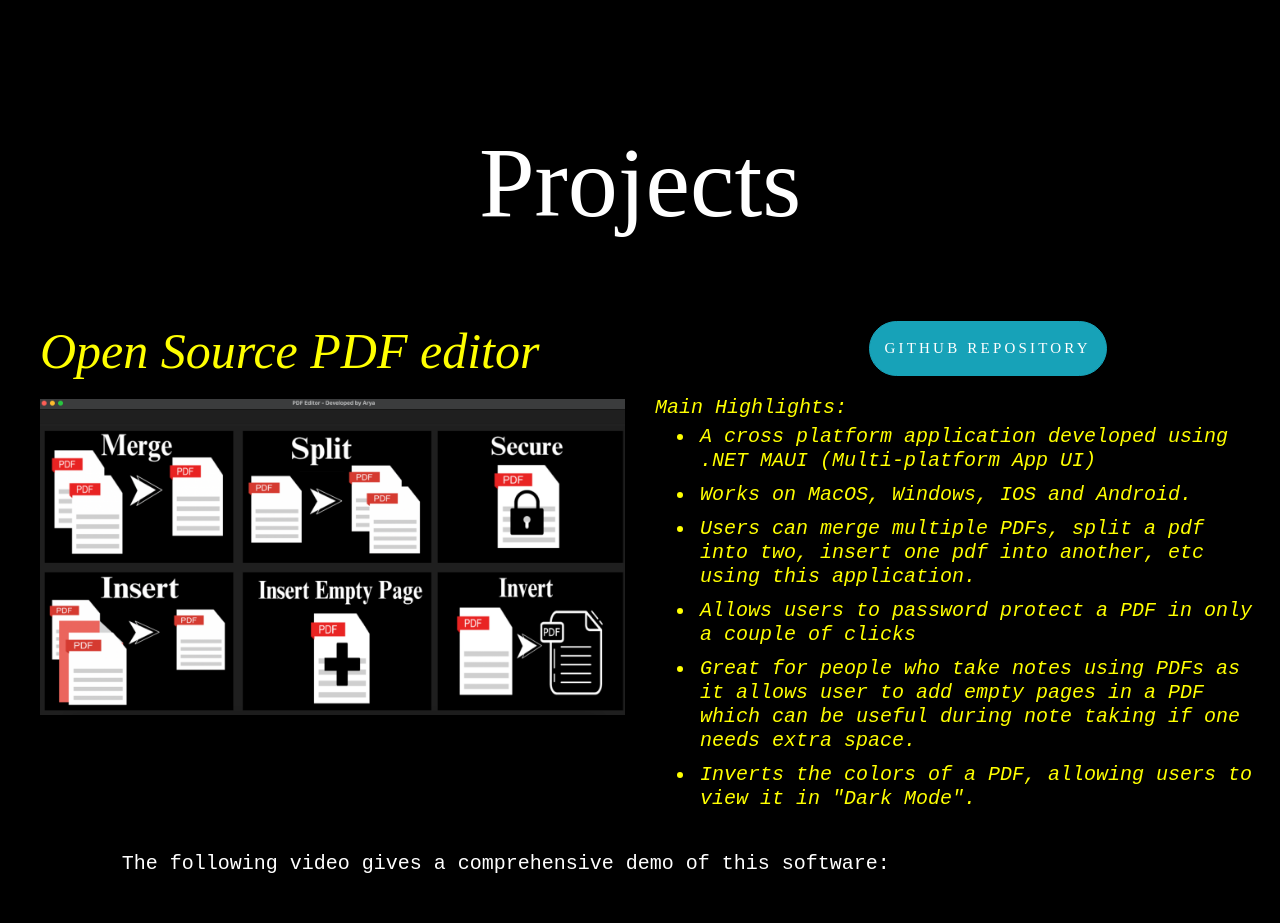
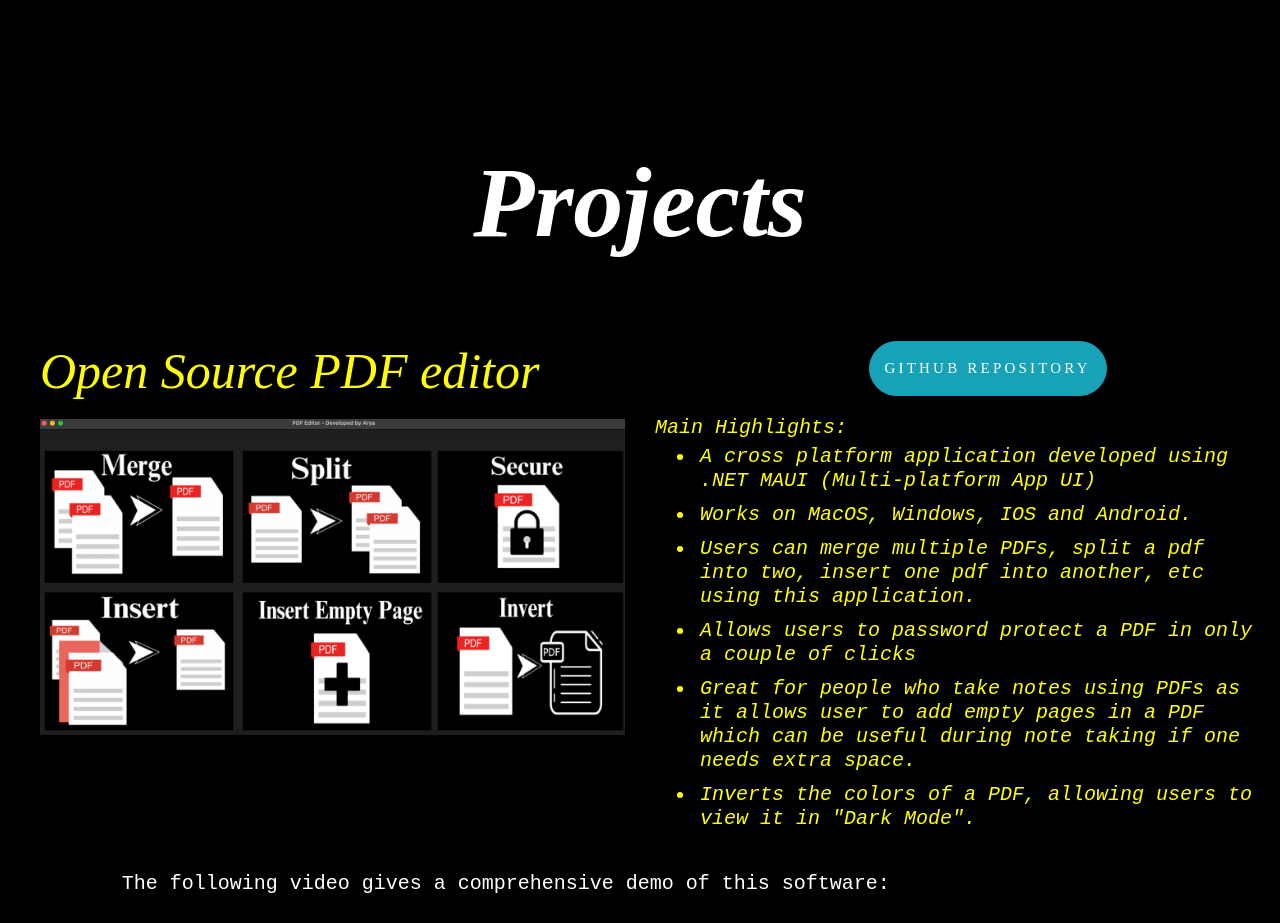
Before and after one commit to aryasalwan/aryasalwan.github.io, a plain HTML site: page index.html in a window 1280 px wide. Shown: the part 4840-5763 px from the top of the page. Drawn offline with nearby package versions, Linux system fonts and the light colour scheme; grey boxes are pictures that could not be loaded; a web font is replaced by a local one.

Commit message:
fixed italic issue

```diff
--- a/index.html
+++ b/index.html
@@ -335,7 +335,7 @@
 		<div class="row mb-4" >
 			<div class="col-md-12 mb-5">
 				<div class="section-heading text-center">
-					<h1 style="font-family: Times New Roman; font-size: 100px;"><strong>Projects</strong></h1>
+					<h2 style="font-family: Times New Roman; font-size: 100px;"><strong>Projects</strong></h1>
 				</div>
 		</div>
 
```
